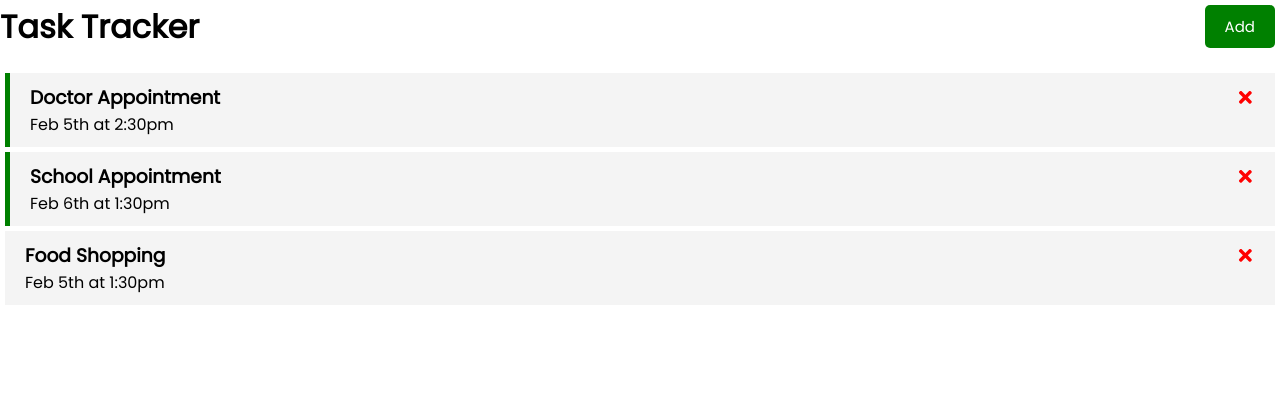
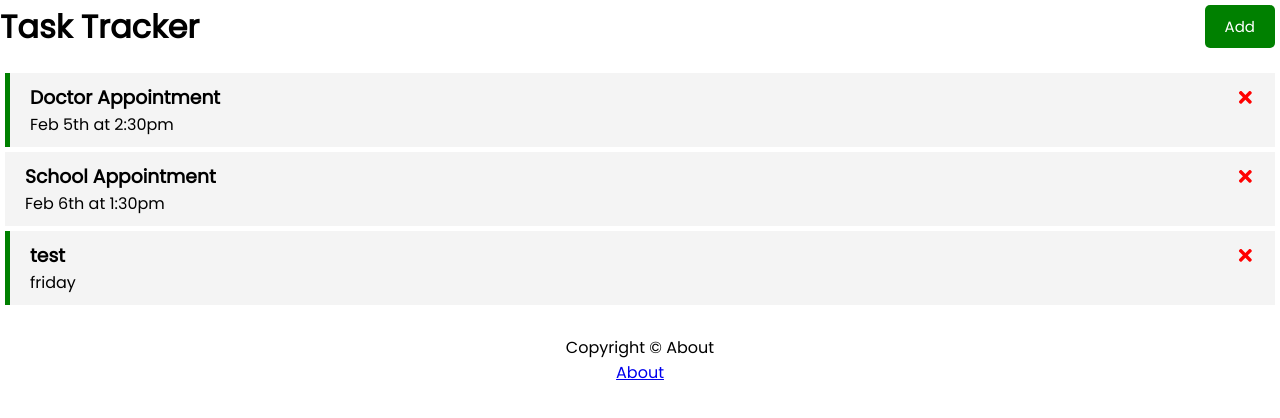
Before and after one commit to Santosh155/task-tracker, a React (Create React App) app: page / in a window 1280 px wide. Shown: the top 418 px of the page. Built offline with nearby package versions, Linux system fonts and the light colour scheme; data requests are answered from the project's data file.

Commit message:
connected to server and made CURD operation

```diff
--- /dev/null
+++ b/db.json
@@ -0,0 +1,22 @@
+{
+  "tasks": [
+    {
+      "id": 1,
+      "text": "Doctor Appointment",
+      "day": "Feb 5th at 2:30pm",
+      "reminder": true
+    },
+    {
+      "id": 2,
+      "text": "School Appointment",
+      "day": "Feb 6th at 1:30pm",
+      "reminder": false
+    },
+    {
+      "text": "test",
+      "day": "friday",
+      "reminder": true,
+      "id": 3
+    }
+  ]
+}
--- a/package.json
+++ b/package.json
@@ -6,9 +6,11 @@
     "@testing-library/jest-dom": "^5.12.0",
     "@testing-library/react": "^11.2.6",
     "@testing-library/user-event": "^12.8.3",
+    "json-server": "^0.16.3",
     "react": "^17.0.2",
     "react-dom": "^17.0.2",
     "react-icons": "^4.2.0",
+    "react-router-dom": "^5.2.0",
     "react-scripts": "4.0.3",
     "web-vitals": "^1.1.1"
   },
@@ -16,7 +18,8 @@
     "start": "react-scripts start",
     "build": "react-scripts build",
     "test": "react-scripts test",
-    "eject": "react-scripts eject"
+    "eject": "react-scripts eject",
+    "server": "json-server --watch db.json --port 5000"
   },
   "eslintConfig": {
     "extends": [
--- a/src/App.js
+++ b/src/App.js
@@ -1,54 +1,98 @@
-import {useState } from 'react'
+import {useState, useEffect } from 'react'
+import { BrowserRouter as Router, Route } from 'react-router-dom'
 import Header from './components/Header'
+import Footer from './components/Footer'
 import AvailableTask from './components/AvailableTask'
 import AddTask from './components/AddTask'
+import About from './components/About'
 
 function App() {
   const [showAddTask, setShowAddTask] = useState(false)
-  const [tasks, setTasks] = useState([
-    {
-        id: 1,
-        text: 'Doctor Appointment',
-        day: 'Feb 5th at 2:30pm',
-        reminder: true
-    },
-    {
-        id: 2,
-        text: 'School Appointment',
-        day: 'Feb 6th at 1:30pm',
-        reminder: true
-    },
-    {
-        id: 3,
-        text: 'Food Shopping',
-        day: 'Feb 5th at 1:30pm',
-        reminder: false
+  const [tasks, setTasks] = useState([])
+
+  useEffect(() =>{
+    const getTasks = async () => {
+      const taskFromServer = await fetchTasks()
+      setTasks(taskFromServer)
     }
-])
+    getTasks()
+  }, [])
+
+  // fetch Task
+  const fetchTasks = async () =>{
+    const res = await fetch('http://localhost:5000/tasks')
+    const data = await res.json()
+
+    return data
+  }
+
+//Fetch task
+const fetchTask = async (id) =>{
+  const res = await fetch(`http://localhost:5000/tasks/${id}`)
+  const data = await res.json()
+
+  return data
+}
+
 
 //Add Task
-const addTask = (task) => {
-  const id = Math.floor(Math.random() * 1000) + 1
-  const newTask = {id, ...task}
-  setTasks([...tasks, newTask])
+const addTask = async (task) => {
+  const res = await fetch('http://localhost:5000/tasks',
+  {
+    method: 'POST',
+    headers: {
+      'Content-Type': 'application/json'
+    },
+    body: JSON.stringify(task)
+  })
+
+  const data = await res.json()
+  setTasks([...tasks, data])
+  // const id = Math.floor(Math.random() * 1000) + 1
+  // const newTask = {id, ...task}
+  // setTasks([...tasks, newTask])
 }
 
 // Delete Task
-const taskDelete = (id) => {
+const taskDelete = async (id) => {
+  await fetch(`http://localhost:5000/tasks/${id}`, {
+    method: 'DELETE'
+  })
   setTasks(tasks.filter((task)=>task.id !== id))
 }
 
 // Toggle task
-const toggleReminder = (id) => {
-  setTasks(tasks.map((task)=>task.id === id ? {...task, reminder: !task.reminder}: task))
+const toggleReminder = async (id) => {
+  const taskToToggle = await fetchTask(id)
+  const updTasks = {...taskToToggle, reminder: !taskToToggle.reminder }
+  const res = await fetch(`http://localhost:5000/tasks/${id}`,{
+    method: 'PUT',
+    headers: { 'Content-Type': 'application/json'},
+    body: JSON.stringify(updTasks)
+    }
+  )
+
+  const data = await res.json()
+  setTasks(tasks.map((task)=>task.id === id ? {...task, reminder: data.reminder}: task))
 }
   return (
+    <Router>
       <div className="App">
         <Header onAdd={()=>setShowAddTask(!showAddTask)} showAdd={showAddTask}/>
+
+        <Route path='/' exact render={
+          (props) => (
+            <>
               {showAddTask && <AddTask onAdd={addTask}/> }
               {tasks.length > 0 ? <AvailableTask tasks={tasks} onDelete={taskDelete} onToggle={toggleReminder}/>
               : 'No Task to Show'}
+            </>
+          )
+        }/>
+        <Route path='/about' component={About}/>
+        <Footer />
       </div>
+    </Router>
   );
 }
 
--- /dev/null
+++ b/src/components/About.js
@@ -0,0 +1,10 @@
+const About = () => {
+    return (
+        <div>
+            <p>Version 1.0.0</p>
+            <a href="/">Go back</a>
+        </div>
+    )
+}
+
+export default About
--- /dev/null
+++ b/src/components/Footer.js
@@ -0,0 +1,10 @@
+const Footer = () => {
+    return (
+        <footer>
+            <p>Copyright &copy; About</p>
+            <a href="/about">About</a>
+        </footer>
+    )
+}
+
+export default Footer
```
Also changed, not shown: 1 other file (tests, documents, lock files or other folders). Lines whose indentation alone changed are shown as unchanged.
